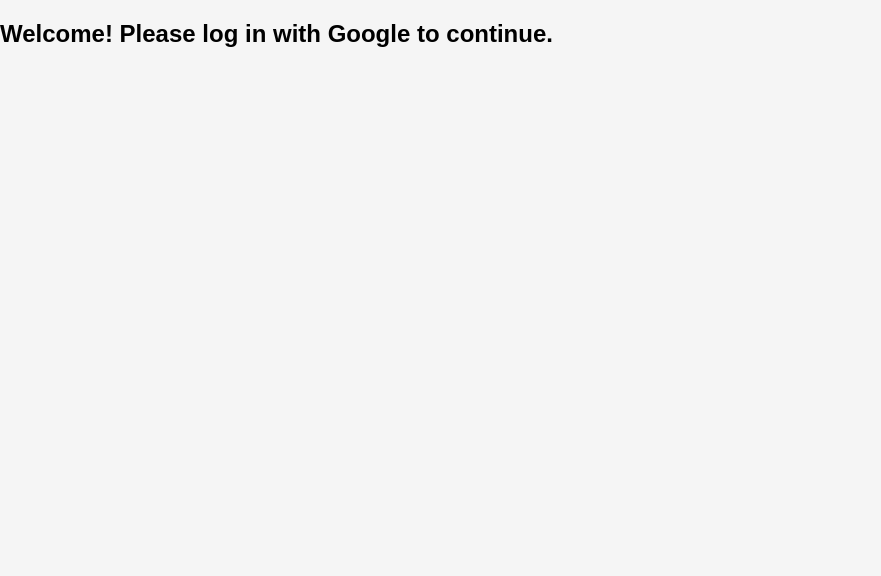
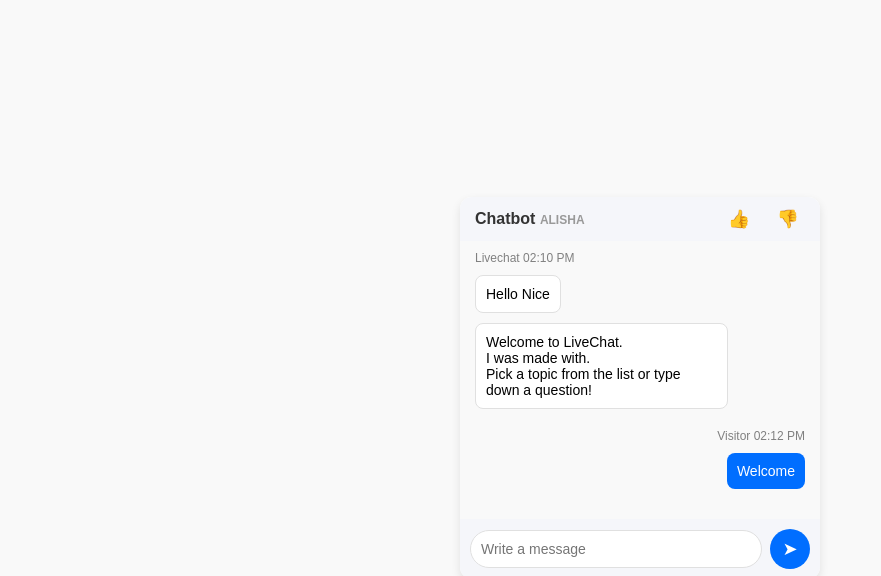
Before and after one commit to pujasaikia/googleauthentication, a plain HTML site: page index.html in a window 1280 px wide. Shown: the top 576 px of the page, without its empty margins (0-881 px from the left). Drawn offline with Linux system fonts and the light colour scheme.

Commit message:
Update index.html

```diff
--- a/index.html
+++ b/index.html
@@ -5,8 +5,151 @@
   <meta name="viewport" content="width=device-width, initial-scale=1.0">
   <meta name="google-site-verification" content="Y42hS8U9P76KKAABORHWbRjbp66XdfTj06F2iASD0VA" />
   <title>Chat with Google Authentication</title>
-  <link rel="stylesheet" href="style.css">
   <script src="https://accounts.google.com/gsi/client" async defer></script>
+  <style>
+    body {
+      margin: 0;
+      font-family: Arial, sans-serif;
+      background-color: #f9f9f9;
+      display: flex;
+      justify-content: center;
+      align-items: center;
+      height: 100vh;
+    }
+
+    /* Chat Container */
+    .chat-container {
+      width: 360px;
+      border-radius: 12px;
+      box-shadow: 0 4px 10px rgba(0, 0, 0, 0.1);
+      background: white;
+      display: flex;
+      flex-direction: column;
+      overflow: hidden;
+    }
+
+    /* Header */
+    .chat-header {
+      padding: 10px 15px;
+      background-color: #f5f6fa;
+      display: flex;
+      justify-content: space-between;
+      align-items: center;
+    }
+
+    .chat-header .chat-title {
+      font-weight: bold;
+      font-size: 16px;
+      color: #333;
+    }
+
+    .chat-header .chat-controls button {
+      background: none;
+      border: none;
+      font-size: 18px;
+      cursor: pointer;
+      margin-left: 10px;
+    }
+
+    /* Chat Body */
+    .chat-body {
+      padding: 10px 15px;
+      overflow-y: auto;
+      flex-grow: 1;
+      background: #f9f9f9;
+    }
+
+    .message {
+      margin-bottom: 15px;
+    }
+
+    .message.bot {
+      text-align: left;
+    }
+
+    .message.user {
+      text-align: right;
+    }
+
+    .message p {
+      margin: 5px 0;
+      padding: 10px;
+      border-radius: 8px;
+      font-size: 14px;
+      display: inline-block;
+      max-width: 70%;
+    }
+
+    .message.bot p {
+      background: #fff;
+      border: 1px solid #e0e0e0;
+    }
+
+    .message.user p {
+      background: #006eff;
+      color: white;
+    }
+
+    .timestamp {
+      font-size: 12px;
+      color: gray;
+      display: block;
+      margin-bottom: 5px;
+    }
+
+    /* Footer */
+    .chat-footer {
+      padding: 10px;
+      background: #f5f6fa;
+      display: flex;
+      align-items: center;
+      gap: 8px;
+    }
+
+    .chat-footer input {
+      flex-grow: 1;
+      padding: 10px;
+      border: 1px solid #e0e0e0;
+      border-radius: 20px;
+      outline: none;
+      font-size: 14px;
+    }
+
+    .chat-footer button {
+      background: #006eff;
+      color: white;
+      border: none;
+      border-radius: 50%;
+      width: 40px;
+      height: 40px;
+      font-size: 18px;
+      display: flex;
+      justify-content: center;
+      align-items: center;
+      cursor: pointer;
+    }
+
+    .chat-footer button:hover {
+      background: #0056cc;
+    }
+
+
+    .branding {
+      text-align: center;
+      font-size: 12px;
+      padding: 5px;
+      background: #f9f9f9;
+    }
+
+    .branding a {
+      color: #006eff;
+      text-decoration: none;
+    }
+
+    .branding a:hover {
+      text-decoration: underline;
+    }
+  </style>
 </head>
 <body>
   <div id="app">
@@ -14,22 +157,7 @@
   </div>
 
   <script>
-    let isLoggedIn = false;
-    let loginFailed = false;
-
-    function handleCredentialResponse(response) {
-      console.log('Login successful:', response);
-      isLoggedIn = true;
-      loginFailed = false;
-      renderUI();
-    }
-
-    function handleLoginFailure() {
-      console.log('Login failed.');
-      isLoggedIn = false;
-      loginFailed = true;
-      renderUI();
-    }
+    let isLoggedIn = true;
 
     function renderUI() {
       const appDiv = document.getElementById('app');
@@ -44,34 +172,36 @@
                  data-callback="handleCredentialResponse">
             </div>
             <div class="g_id_signin" data-type="standard"></div>
-            ${loginFailed ? '<p class="error">Login Failed. Please try again.</p>' : ''}
           </div>
         `;
       } else {
         appDiv.innerHTML = `
           <div class="chat-container">
             <header class="chat-header">
-      <div class="chat-title">Chat with us!</div>
+              <div class="chat-title">Chatbot <span style="font-size: 12px; color: #999;">ALISHA</span></div>
               <div class="chat-controls">
-        <button class="like-btn">👍</button>
-        <button class="dislike-btn">👎</button>
+                <button>👍</button>
+                <button>👎</button>
               </div>
             </header>
             <div class="chat-body">
               <div class="message bot">
                 <span class="timestamp">Livechat 02:10 PM</span>
                 <p>Hello Nice</p>
-        <p>Welcome to LiveChat<br>I was made with.<br>Pick a topic from the list or type down a question!</p>
+                <p>Welcome to LiveChat.<br>I was made with.<br>Pick a topic from the list or type down a question!</p>
               </div>
               <div class="message user">
                 <span class="timestamp">Visitor 02:12 PM</span>
-        <p class="user-message">Welcome</p>
+                <p>Welcome</p>
               </div>
             </div>
             <footer class="chat-footer">
-      <input type="text" placeholder="Write a message" class="message-input">
-      <button class="send-btn">➤</button>
+              <input type="text" placeholder="Write a message">
+              <button>➤</button>
             </footer>
+          </div>
+          <div class="branding">
+            Powered by <a href="https://www.complit.com" target="_blank">COMPLIT</a>
           </div>
         `;
       }
```
Lines whose indentation alone changed are shown as unchanged.
